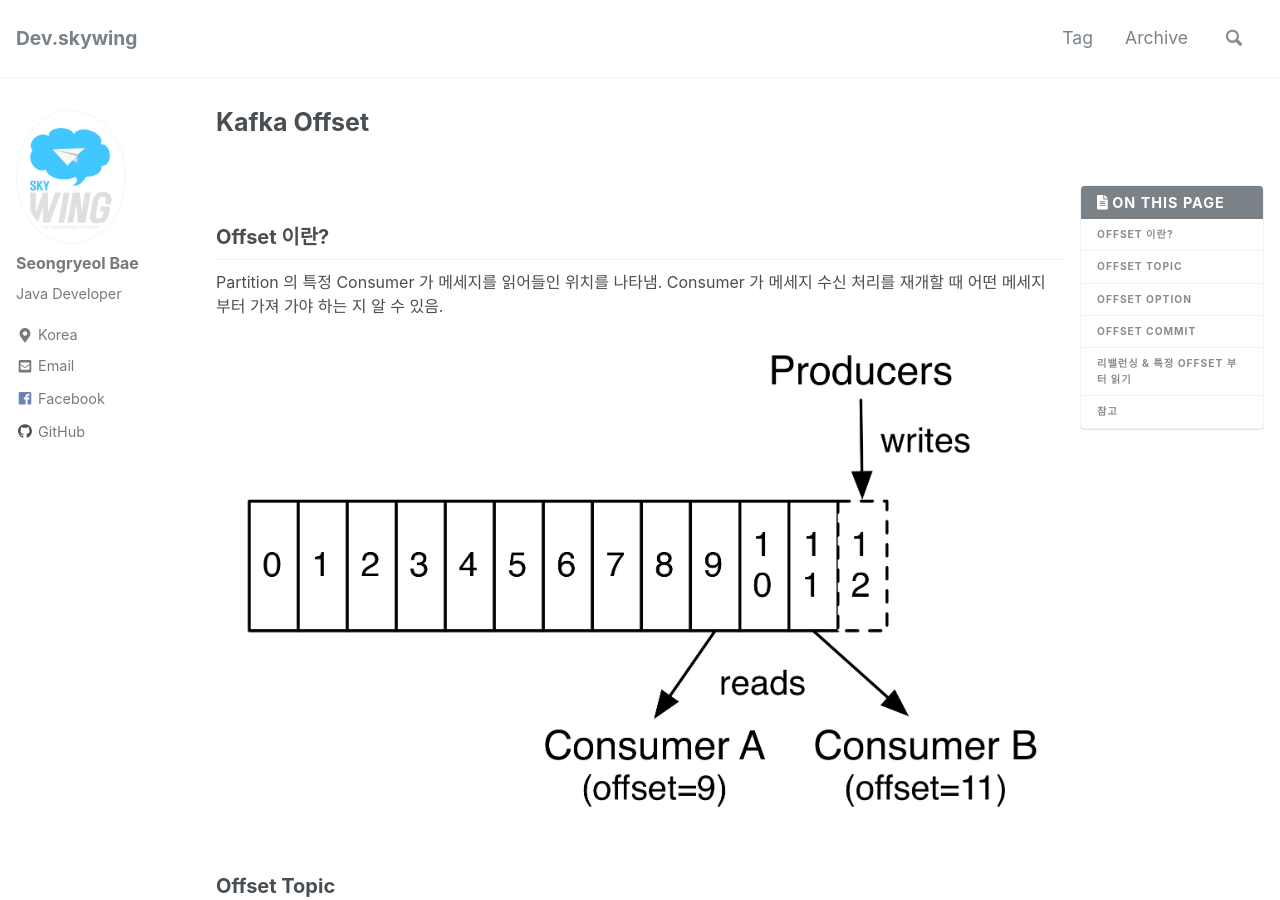
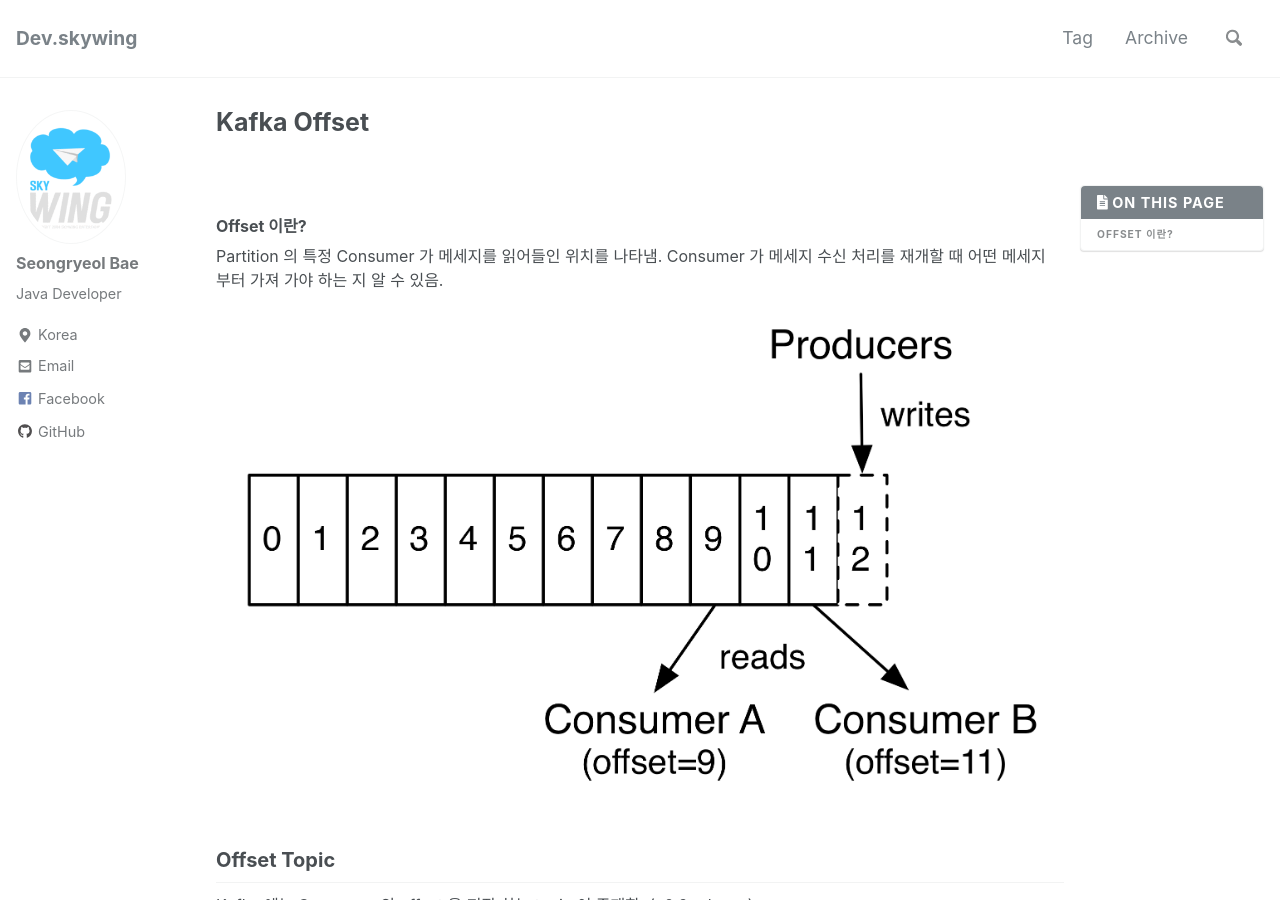
Before and after one commit to skywingzz/skywingzz.github.io, a Jekyll site: the page built from _posts/2020-05-25-kafka offset.md, in a window 1280 px wide and 900 px high. Built offline with Jekyll 4.4.1, drawn with Linux system fonts in a browser that asks for light colours; nearby versions of some CDN libraries; comment, search, counter and statistics services are not loaded.

Commit message:
post modify

```diff
--- a/_posts/2020-05-25-kafka offset.md
+++ b/_posts/2020-05-25-kafka offset.md
@@ -5,7 +5,7 @@ categories: [Kafka]
 tags: [Kafka, Offset, Consumer]
 ---
 
-## Offset 이란?
+### Offset 이란?
 Partition 의 특정 Consumer 가 메세지를 읽어들인 위치를 나타냄.
 Consumer 가 메세지 수신 처리를 재개할 때 어떤 메세지 부터 가져 가야 하는 지 알 수 있음.
 ![](/assets/images/log_consumer.png)
```
